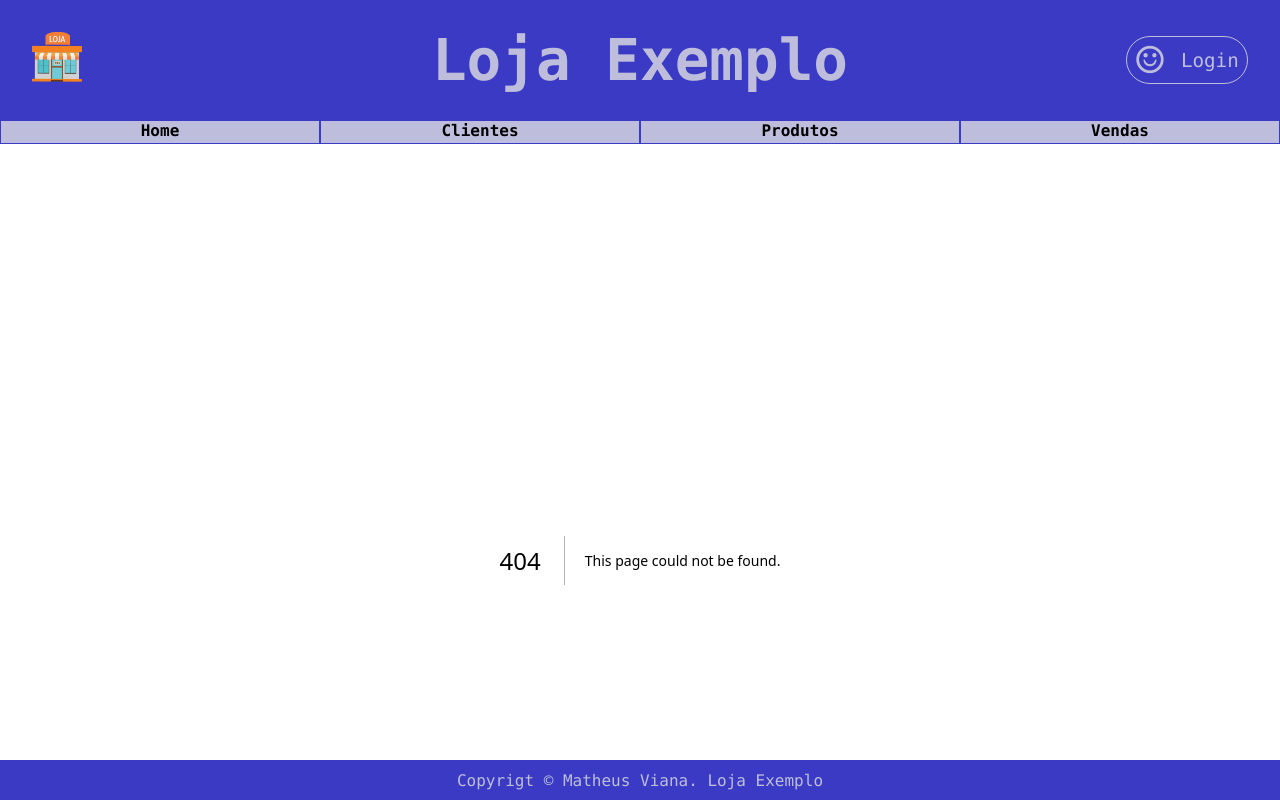
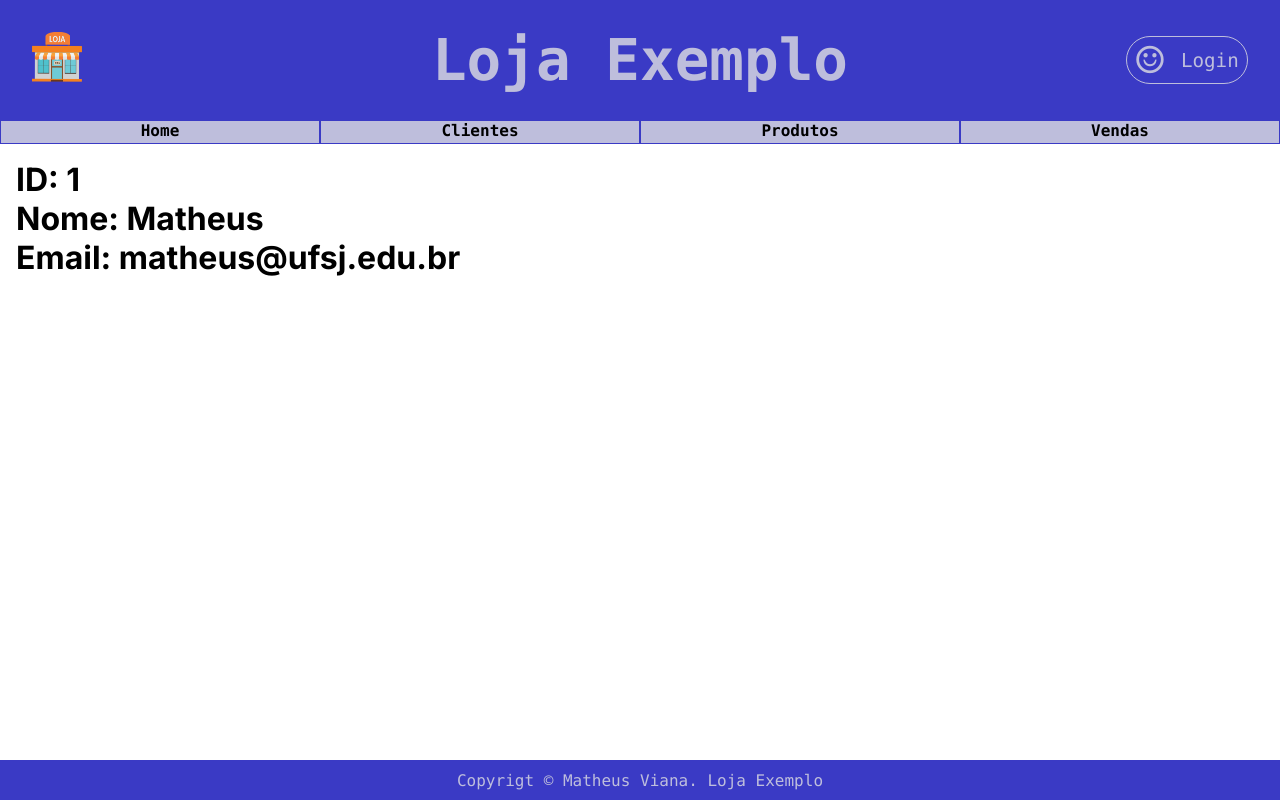
Before and after one commit to matheusdcomp/nextjs-loja, a Next.js app: page /clientes/1 in a window 1280 px wide. Before the commit this address had no page. Built offline with nearby package versions, Linux system fonts and the light colour scheme.

Commit message:
Alterações na aula

```diff
--- /dev/null
+++ b/app/(entidades)/clientes/[id]/page.tsx
@@ -0,0 +1,15 @@
+import { obterCliente } from "@/data/cliente";
+
+export default function FormularioCliente({ params }: { params: { id: number } }) {
+
+  const cliente = obterCliente(params.id);
+
+  return (
+    <>
+      <h1>ID: {cliente?.id}</h1>
+      <h1>Nome: {cliente?.nome}</h1>
+      <h1>Email: {cliente?.email}</h1>
+    </>
+  );
+
+}
--- a/app/(entidades)/entidades.module.css
+++ b/app/(entidades)/entidades.module.css
@@ -2,7 +2,7 @@
   width: 100%;
   display: flex;
   flex-direction: column;
-  justify-content: start;
+  justify-content: flex-start;
   align-items: right;
   font-family: var(--font-mono);
   color: rgb(var(--foreground-rgb));
@@ -21,7 +21,7 @@
 .formularioForm {
   display: flex;
   flex-direction: column;
-  justify-content: start;
+  justify-content: flex-start;
   align-items: center;
   margin-top: 1rem;
   padding: 1rem 1rem 0rem;
--- a/app/ui/ui.module.css
+++ b/app/ui/ui.module.css
@@ -48,7 +48,7 @@
 .formularioForm {
   display: flex;
   flex-direction: column;
-  justify-content: start;
+  justify-content: flex-start;
   align-items: center;
   margin-top: 1rem;
   padding: 1rem 1rem 0rem;
```
